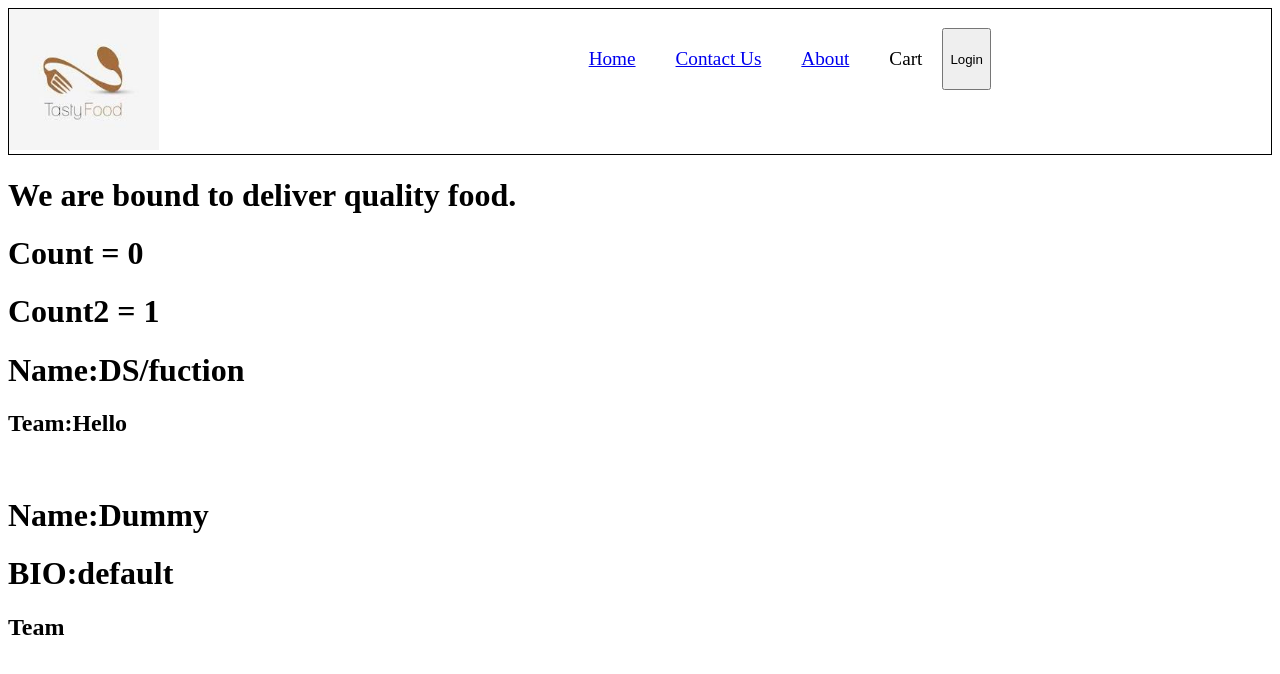
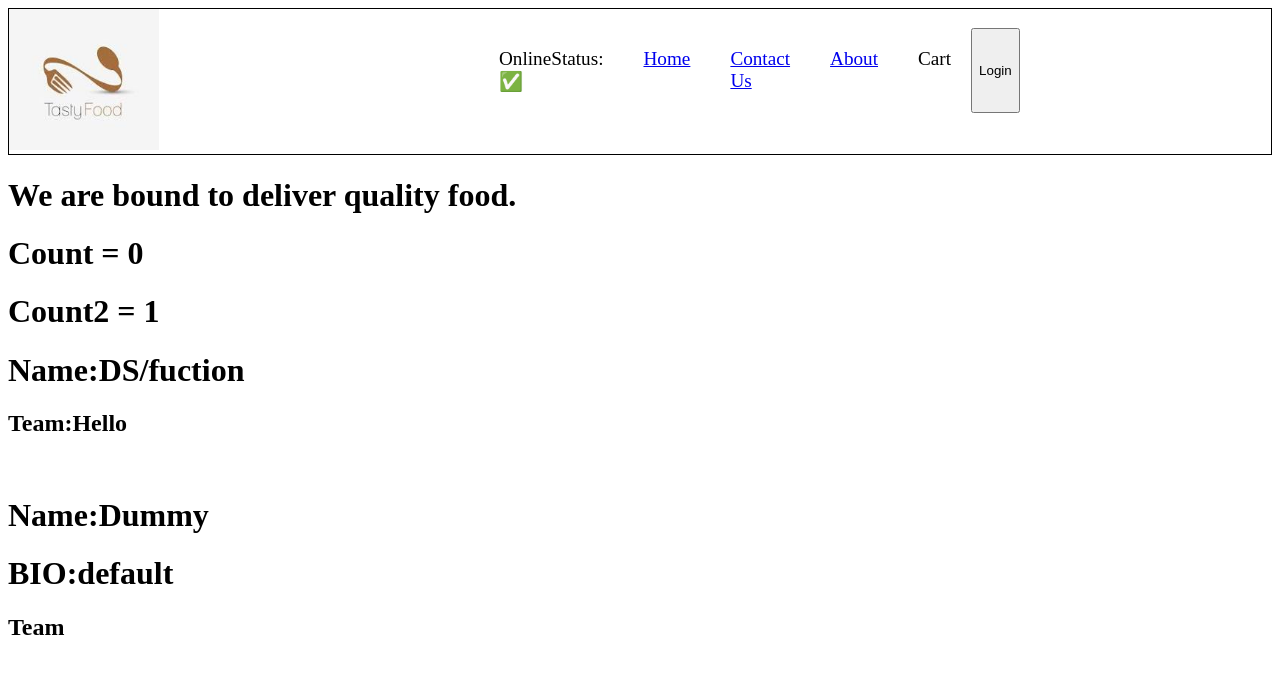
Before and after one commit to DeeepaliSharma/React, a React app: page /about in a window 1280 px wide. Shown: the top 674 px of the page. Built offline with nearby package versions, Linux system fonts and the light colour scheme; no server answers.

Commit message:
Custom hooks

```diff
--- a/src/components/Body.js
+++ b/src/components/Body.js
@@ -4,6 +4,7 @@ import { useState  ,useEffect} from "react";
 import Shimmer from "./Shimmer";
 import { Link } from "react-router-dom";
 import { APP_API } from "../utils.js/constants";
+import useOnlineStatus from "../utils.js/useOnlineStatus";
 
 
  const Body = () =>
@@ -25,6 +26,10 @@ import { APP_API } from "../utils.js/constants";
              setfilteredrestaurantList (json?.data?.cards[4]?.card?.card?.gridElements?.infoWithStyle?.restaurants);
         }
       // Conditional rendering
+
+      const onlineStatus = useOnlineStatus();
+
+      if (onlineStatus=== false) return <h1>Look like you are offline. Please check your Internet connection.</h1>
 
         return (restaurantList.length === 0)? <Shimmer/> : (
             <div className="body">
--- a/src/components/Header.js
+++ b/src/components/Header.js
@@ -1,10 +1,12 @@
 import { LOGO_URL } from "../utils.js/constants";
 import { useState } from "react";
 import { Link } from "react-router-dom";
+import useOnlineStatus from "../utils.js/useOnlineStatus";
 const Header =() =>
     {
 
         const [buttonReact , setbuttonReact]  = useState("Login");
+        const onlineStatus = useOnlineStatus();
         return(
             <div className="header">
                 <div className="logo-container">
@@ -13,6 +15,7 @@ const Header =() =>
                 </div>
                 <div className="nav-items">
                   <ul>
+                    <li> OnlineStatus: {onlineStatus ? "✅" :"🔴"}</li>
                     <li ><Link to ="/">Home </Link></li>
                     <li><Link to ="/contact">Contact Us</Link></li>
                     <li> <Link to="/about">About</Link></li>
--- a/src/components/RestaurantMenu.js
+++ b/src/components/RestaurantMenu.js
@@ -1,23 +1,14 @@
 import { useState ,useEffect } from "react";
 import Shimmer from "./Shimmer";
-import { useParams } from "react-router-dom";
-import { MENU_API } from "../utils.js/constants";
+import useRestaurantMenu from "../utils.js/useRestaurantMenu";
 
 const RestaurnatMenu =()=>
     {
-        const [resInfo , setresInfo] = useState([]);
+        const {resInfo} = useRestaurantMenu(resId);
         const { resId } = useParams();
-        useEffect(()=> {
-            fetchMenu();
-        },[]);
-//624078
-        const fetchMenu = async () => {
-           const data = await fetch(MENU_API + resId)
-           // const data = await fetch("https://www.swiggy.com/dapi/menu/pl?page-type=REGULAR_MENU&complete-menu=true&lat=28.65420&lng=77.23730&restaurantId=302684&catalog_qa=undefined&submitAction=ENTER");
-            const json = await data.json();
-            console.log(json);
-            setresInfo(json.data);
-        }
+
+
+
         if (resInfo.length === 0) return <Shimmer/>
 
         const  { name,cuisines,costForTwoMessage,avgRating,id}=resInfo?.cards[2]?.card?.card?.info;
--- /dev/null
+++ b/src/utils.js/useOnlineStatus.js
@@ -0,0 +1,29 @@
+import { useEffect, useState } from "react";
+
+const useOnlineStatus=()=>
+    {
+        const [onlineStatus , setOnlineStatus] = useState(true);
+        useEffect (()=>{
+
+            window.addEventListener("offline",()=>
+            {
+                setOnlineStatus(false);
+
+            })
+
+            window.addEventListener("online",()=>
+                {
+                    setOnlineStatus(true);
+
+                })
+
+        },[])
+
+
+
+        return onlineStatus;
+
+    }
+
+
+    export default useOnlineStatus;
--- /dev/null
+++ b/src/utils.js/useRestaurantMenu.js
@@ -0,0 +1,22 @@
+import { useEffect, useState } from "react";
+import { MENU_API } from "./constants";
+
+const useRestaurantMenu =(resId)=>
+    {
+       const [resInfo, setResInfo] =useState(null);
+            useEffect (()=>
+            { fetchData(   );
+            },[])
+
+             const fetchData = async()=> {
+                const data = await fetch (MENU_API + resId);
+                const json = await data.json();
+                setResInfo(data.json);
+             }
+
+             return resInfo;
+
+    }
+
+
+    export default useRestaurantMenu;
```
